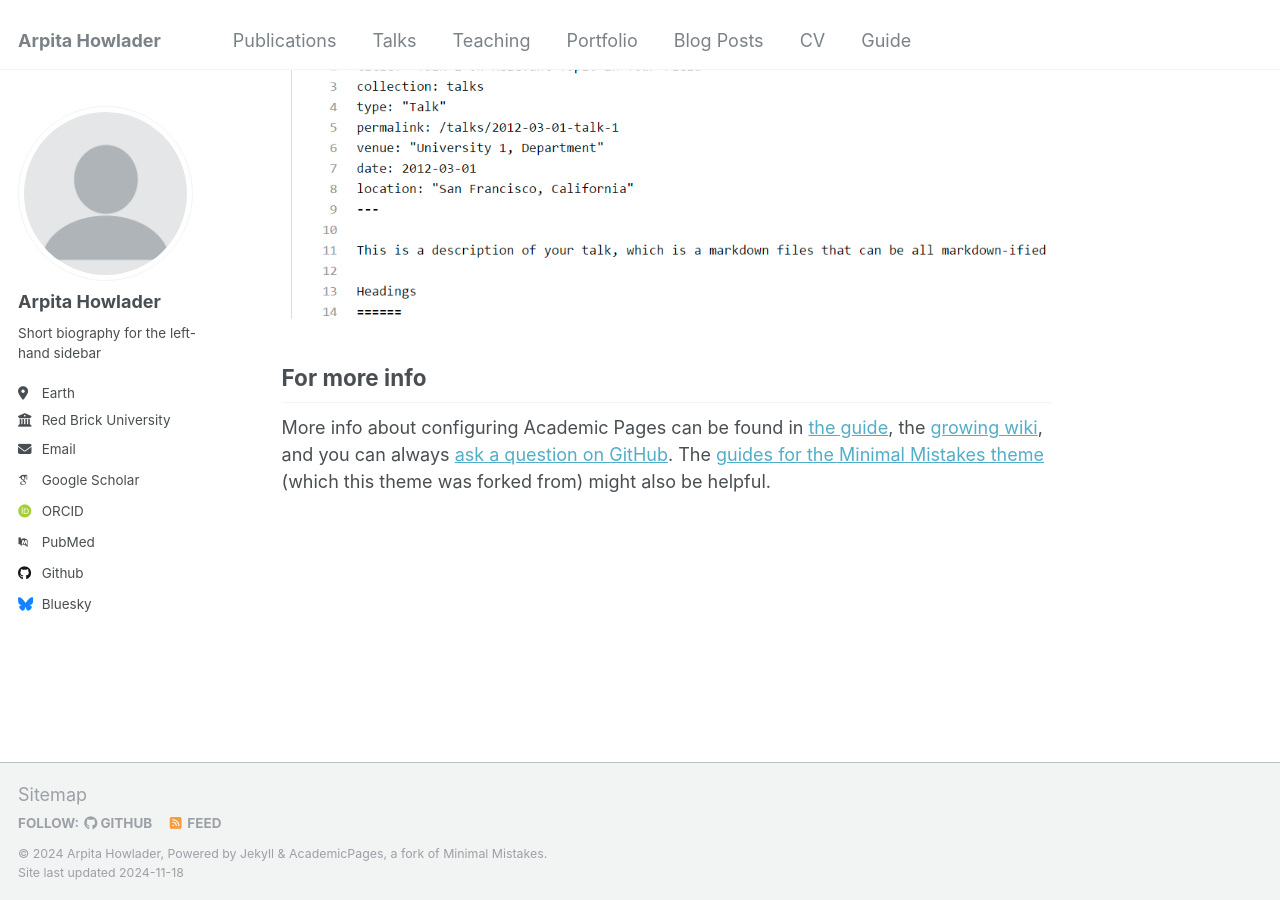
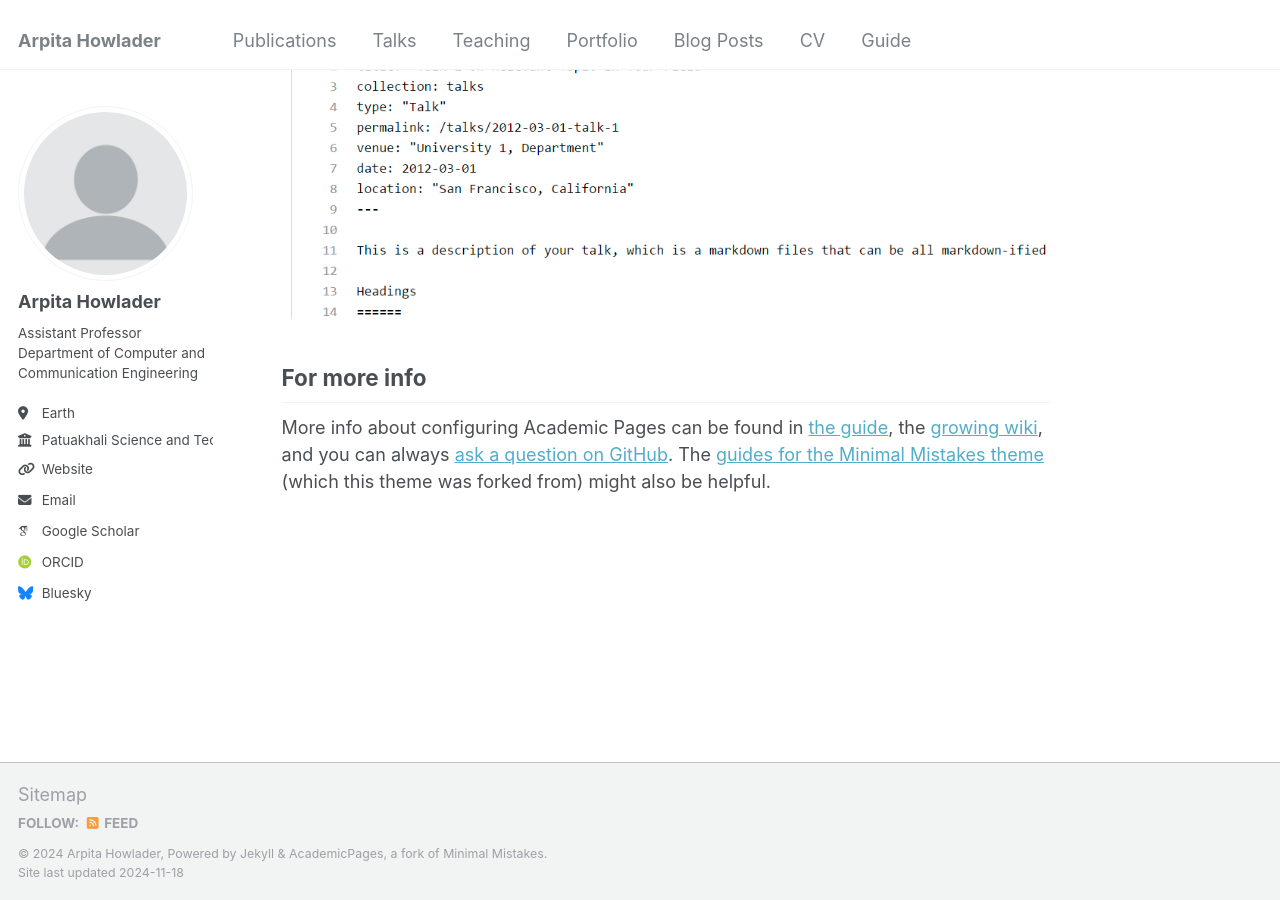
Before and after one commit to arpitahowlader/arpitahowlader.github.io, a Jekyll site: the page built from _pages/about.md, in a window 1280 px wide and 900 px high, scrolled down 2643 px. Built offline with Jekyll 4.4.1, drawn with Linux system fonts in a browser that asks for light colours; some web fonts are replaced.

Commit message:
Update _config.yml

```diff
--- a/_config.yml
+++ b/_config.yml
@@ -24,19 +24,19 @@ author:
   avatar           : "profile.png"
   name             : "Arpita Howlader"
   pronouns         : # example: "she/her"
-  bio              : "Short biography for the left-hand sidebar"
+  bio              : "Assistant Professor Department of Computer and Communication Engineering"
   location         : "Earth"
-  employer         : "Red Brick University"
-  uri              : # URL
-  email            : "none@example.org"
+  employer         : "Patuakhali Science and Technology University"
+  uri              : "https://pstu.ac.bd/faculty/faculty-of-computer-science-and-engineering"
+  email            : "arpita.cse@pstu.ac.bd"
 
   # Academic websites
   arxiv            : # URL - Update with the correct link to your profile
   googlescholar    : "https://scholar.google.com/citations?user=Cov09l0AAAAJ&hl=en"
   impactstory      : # URL
-  orcid            : "http://orcid.org/yourorcidurl"
+  orcid            : "https://orcid.org/0000-0001-5413-2277"
   semantic         : # URL
-  pubmed           : "https://www.ncbi.nlm.nih.gov/pubmed/?term=john+snow"
+  pubmed           : # URL "https://www.ncbi.nlm.nih.gov/pubmed/?term=john+snow"
   researchgate     : # URL
   scopus           : # URL
 
@@ -44,7 +44,7 @@ author:
   bitbucket        : # Username - Update with your username on the site
   codepen          : # Username
   dribbble         : # Username
-  github           : "academicpages"
+  github           : # URL "academicpages"
   kaggle           : # Username
   stackoverflow    : # User number or user number and name (i.e., use "1" or "1/jeff-atwood")
 
```
